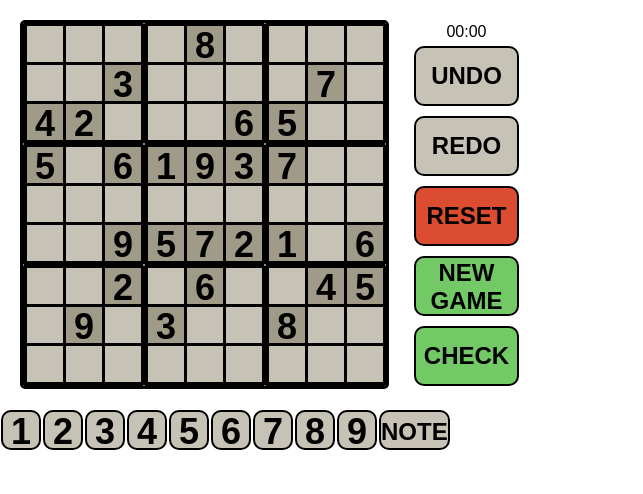
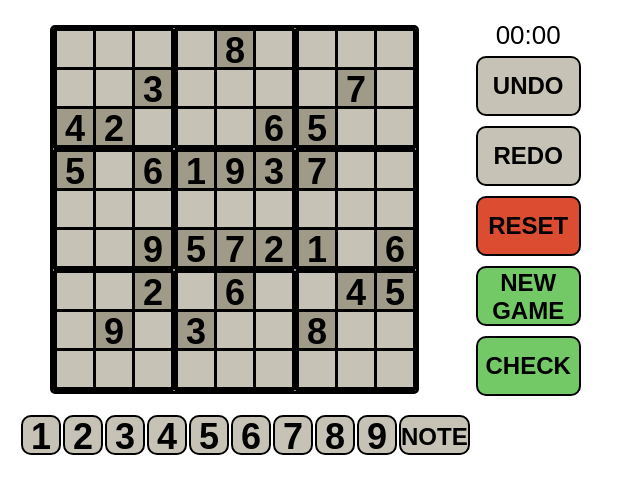
Before and after one commit to ryanfok97/sudoku, a React app: page / in a window 1280 px wide. Shown: the whole page, without its empty margins (0-643 px from the left). Built offline with nearby package versions, Linux system fonts and the light colour scheme.

Commit message:
style changes to positions of game components

```diff
--- a/src/Game.css
+++ b/src/Game.css
@@ -1,11 +1,10 @@
-.game {
+* {
    text-align: center;
 }
 
-.controls {
-   float: left;
-   margin-left: 409px;
-   margin-top: 23px;
+.game {
+   display: flex;
+   margin: 20px;
 }
 
 .highlight {
@@ -14,11 +13,11 @@
 
 .sideBySide {
    display: flex;
+   margin-top: 20px;
 }
 
 .stacked {
-   float: left;
-   position: absolute;
+   display: block;
 }
 
 .toggleNote {
--- a/src/Game.js
+++ b/src/Game.js
@@ -228,7 +228,7 @@ class Game extends Component {
                   </button>
                </div>
             </div>
-            <div className="controls">
+            <div className="stacked">
                <Timer
                   gameWon={gameOver}
                   playAgain={this.state.playAgain}
--- a/src/SudokuBoard.css
+++ b/src/SudokuBoard.css
@@ -1,7 +1,8 @@
 .board {
    border: 3px solid black;
    border-radius: 5px;
-   margin: 20px;
+   margin-left: 30px;
+   margin-top: 5px;
    width: 363px;
 }
 
--- /dev/null
+++ b/src/Timer.css
@@ -0,0 +1,3 @@
+.timer {
+   font-size: 26px;
+}
--- a/src/Timer.js
+++ b/src/Timer.js
@@ -1,4 +1,5 @@
 import React, { Component } from 'react';
+import './Timer.css';
 
 class Timer extends Component {
    constructor(props) {
@@ -28,7 +29,7 @@ class Timer extends Component {
          }
 
          return (
-            <div>
+            <div className='timer'>
                {'00:00'}
             </div>
          );
@@ -45,7 +46,7 @@ class Timer extends Component {
       }
 
       return (
-         <div>
+         <div className='timer'>
             {minutes + ':' + seconds}
          </div>
       );
```
Also changed, not shown: README.md.
